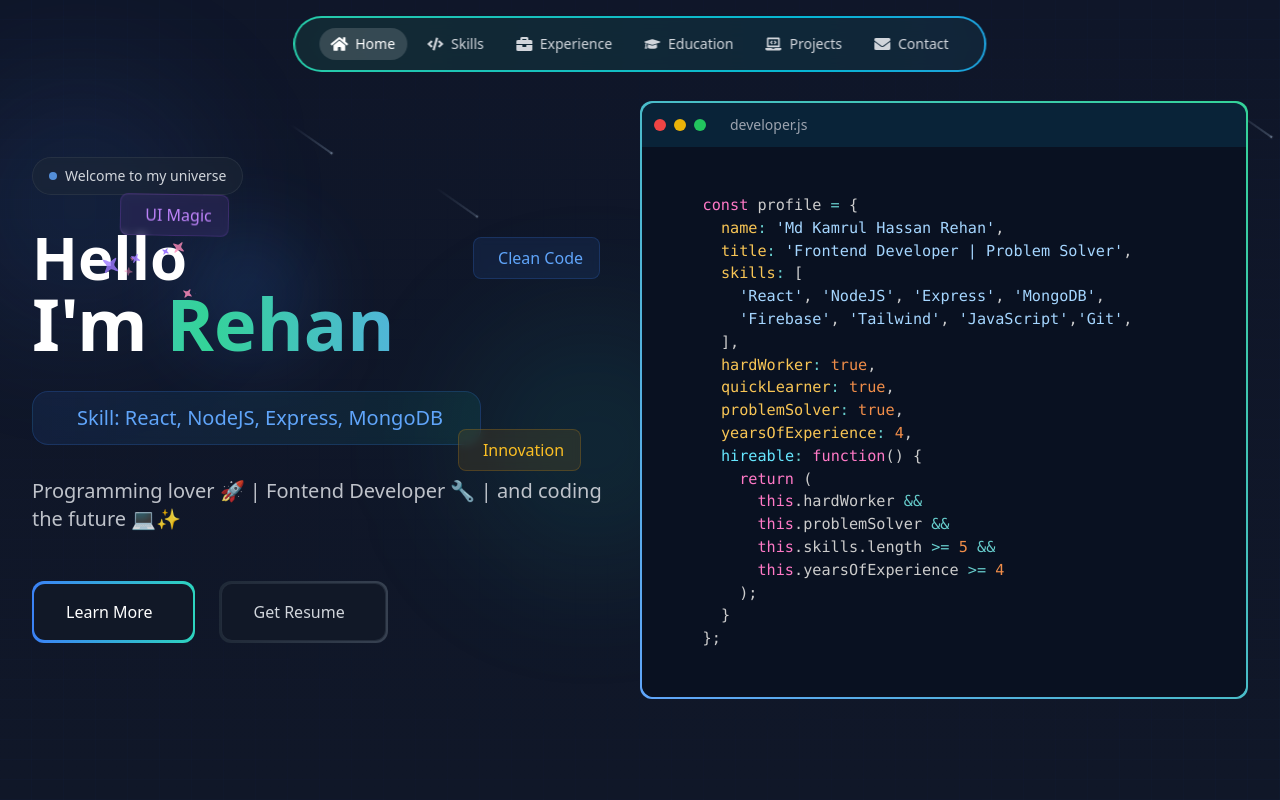
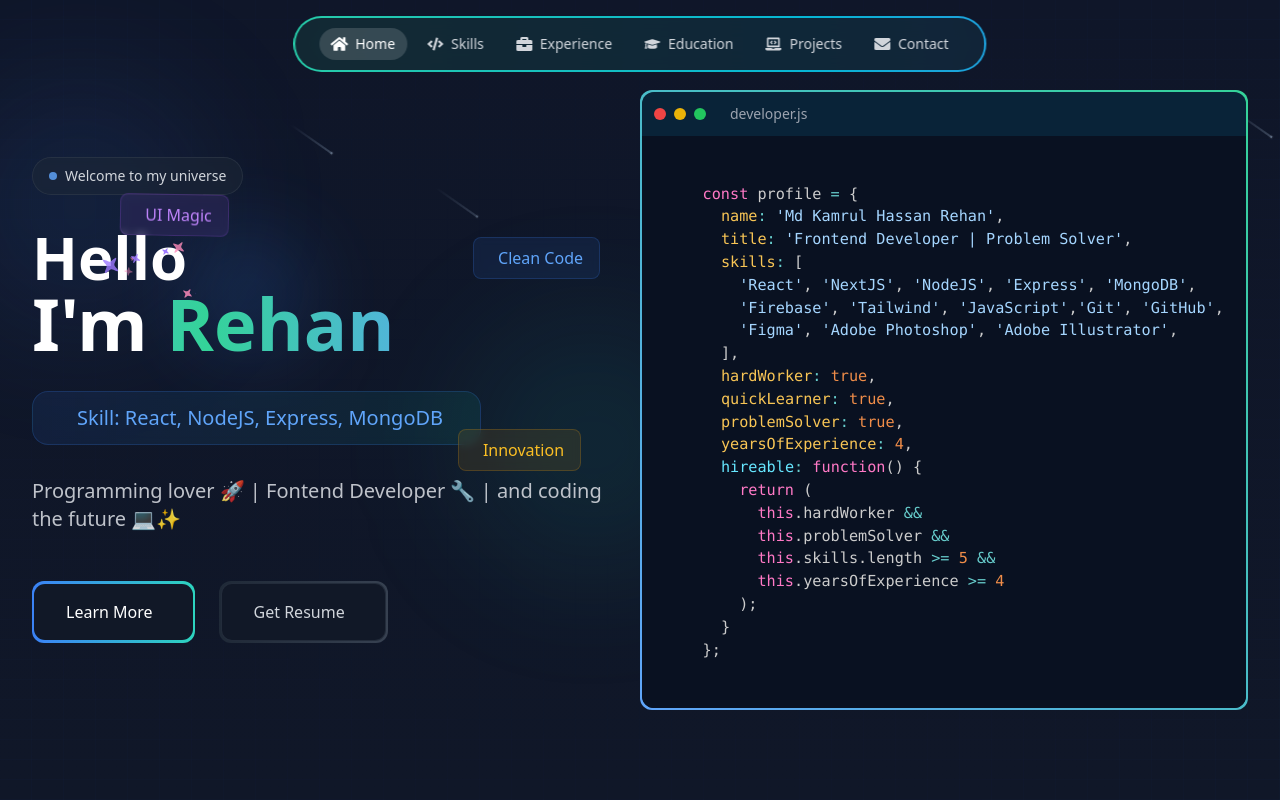
Before and after one commit to rehan606/Unique-Portfolio, a React (Vite) app: page / in a window 1280 px wide. Shown: the top 800 px of the page. Built offline with nearby package versions, Linux system fonts and the light colour scheme.

Commit message:
update hero section

```diff
--- a/src/components/Hero.jsx
+++ b/src/components/Hero.jsx
@@ -62,8 +62,9 @@ export default function Hero() {
       name: 'Md Kamrul Hassan Rehan',
       title: 'Frontend Developer | Problem Solver',
       skills: [
-        'React', 'NodeJS', 'Express', 'MongoDB',
-        'Firebase', 'Tailwind', 'JavaScript','Git',
+        'React', 'NextJS', 'NodeJS', 'Express', 'MongoDB',
+        'Firebase', 'Tailwind', 'JavaScript','Git', 'GitHub',
+        'Figma', 'Adobe Photoshop', 'Adobe Illustrator',
       ],
       hardWorker: true,
       quickLearner: true,
```
